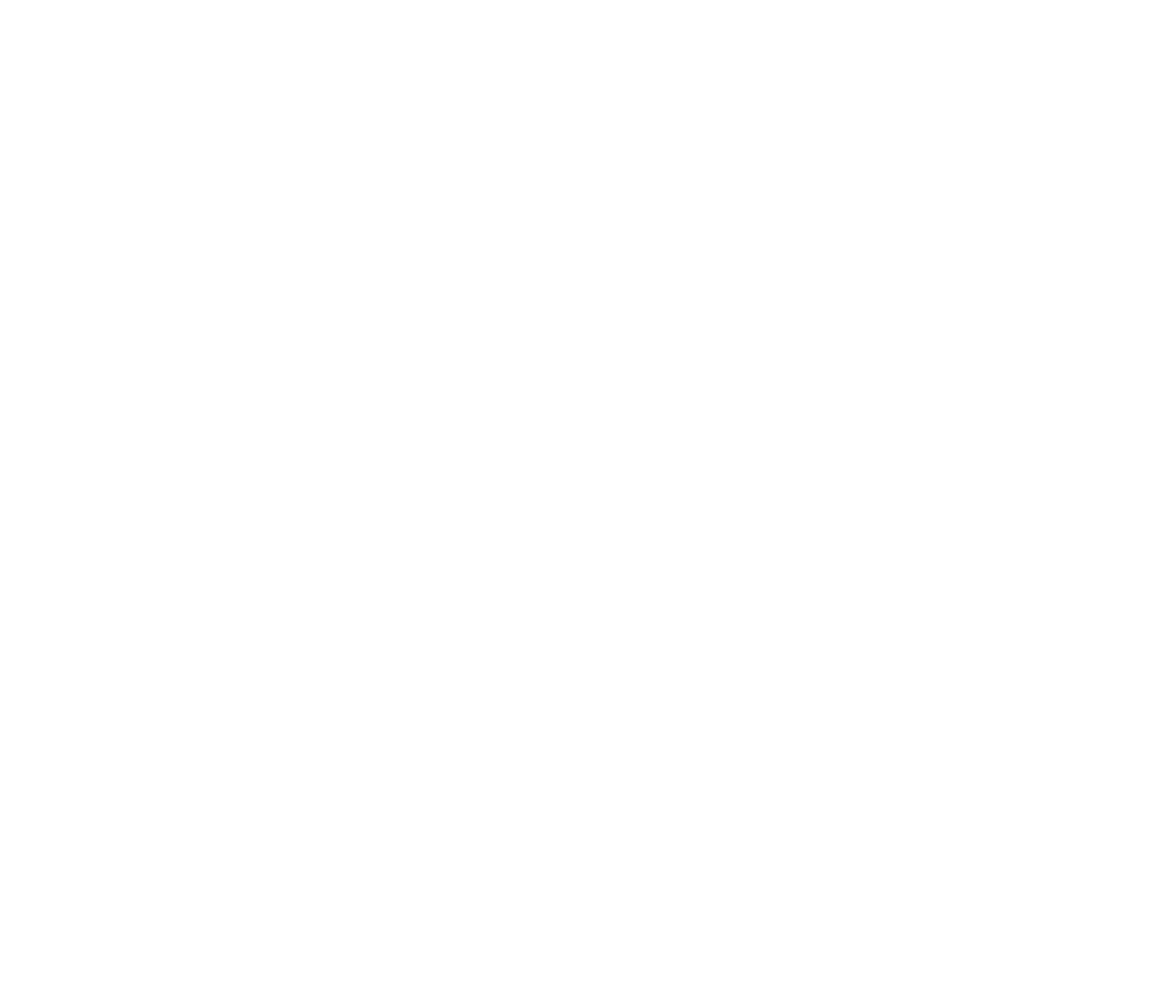
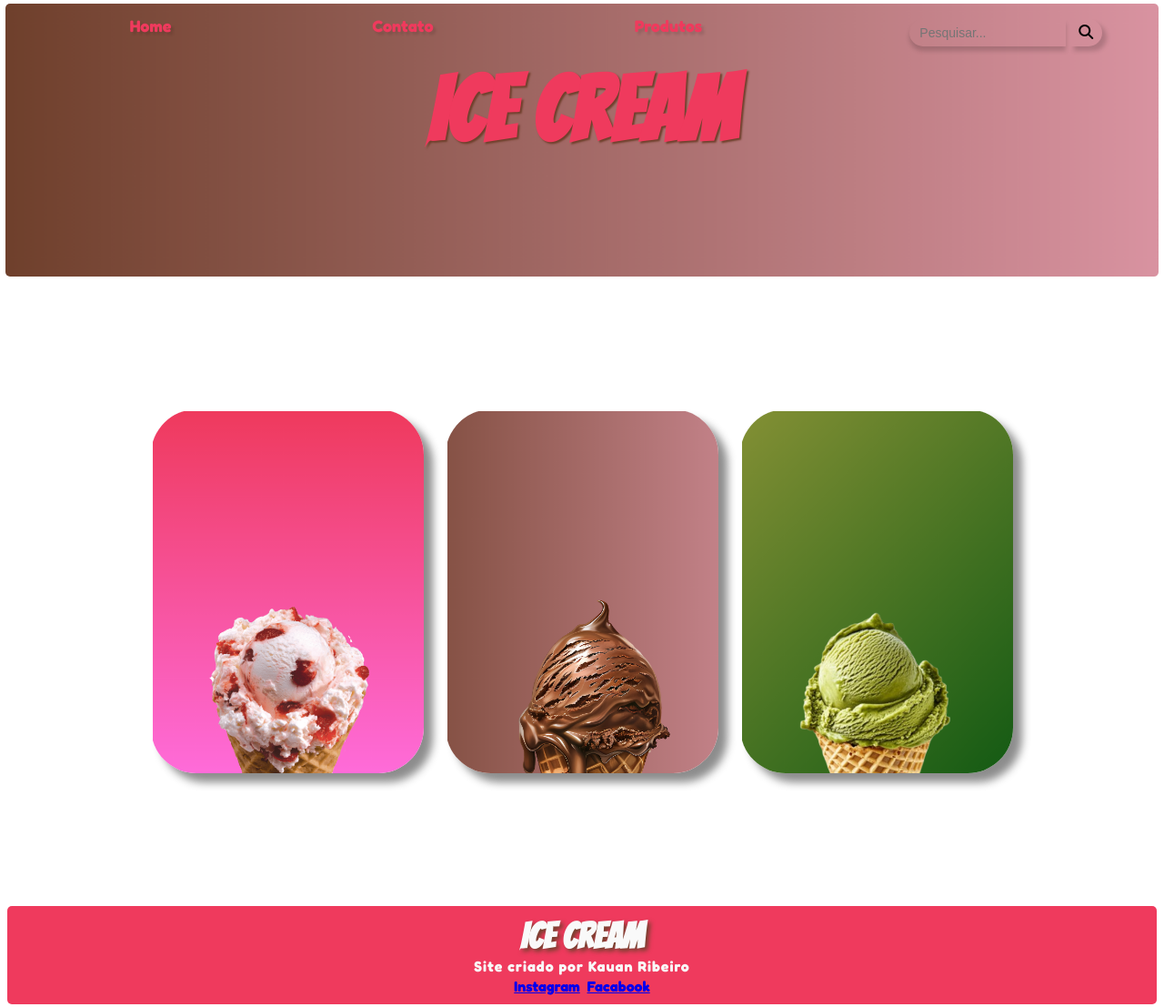
Before and after one commit to Kakauanid/projeto-sorvete, a plain HTML site: page index.html in a window 1280 px wide. Shown: the whole page at 91% size. Before the commit the page ends 800 px from the top, so only its background shows below. Drawn offline with Linux system fonts and the light colour scheme.

Commit message:
finalizando

```diff
--- a/index.html
+++ b/index.html
@@ -4,9 +4,66 @@
     <meta charset="UTF-8">
     <meta name="viewport" content="width=device-width, initial-scale=1.0">
     <link rel="shortcut icon" href="icon/carro.png" type="image/x-icon">
+    <link rel="stylesheet" href="https://cdnjs.cloudflare.com/ajax/libs/font-awesome/6.5.0/css/all.min.css">
+    <link rel="stylesheet" href="style.css">
     <title>Sorvetes</title>
 </head>
 <body>
+    <header class="topo" id="header">
+        <div class="overlay"></div>
+        <div class=conteudo-topo>
+            <h1>Ice Cream</h1>
+            <nav>
+                <a href="#">Home</a>
+                <a href="#">Contato</a>
+                <a href="#">Produtos</a>
+                <form class="barra" action="#" method="get">
+                    <input type="text" placeholder="Pesquisar..." name="q">
+                    <i class="fas fa-search"></i>
+                </form>
+            </nav>
+        </div>
+    </header>
+    <main>
+        <div class="galeria">
+            <div class="item">
+                <img class="img1" src="imagens/1.png" alt="Sorvete 1">
+                <img class="img2" src="imagens/2.png" alt="Sorvete 2">
+            </div>
+            <div class="item">
+                <img class="img1" src="imagens/3.png" alt="Sorvete 1">
+                <img class="img2" src="imagens/4.png" alt="Sorvete 2">
+            </div>
+            <div class="item">
+                <img class="img1" src="imagens/6.png" alt="Sorvete 1">
+                <img class="img2" src="imagens/5.png" alt="Sorvete 2">
+            </div>
+        </div>
+
+        <footer>
+            <h3>Ice Cream</h3>
+            <p>Site criado por Kauan Ribeiro</p>
+            <a href="#">Instagram</a>
+            <a href="#">Facabook</a>
+        </footer>
+    </main>
+    <script>
+        const imagens = [
+            "imagens/morango.png",
+            "imagens/chocolate.png",
+            "imagens/pistache.png"
+        ];
+
+        let index = 0
+        const header = document.getElementById ('header');
+
+        function trocarImagem() {
+            header.style.backgroundImage = `url('${imagens[index]}')`;
+            index = (index + 1) % imagens.length;
+        }
+        trocarImagem();
+        setInterval(trocarImagem, 3000);
+    </script>
 
 </body>
 </html>
--- /dev/null
+++ b/style.css
@@ -0,0 +1,186 @@
+@charset "UTF-8";
+@import url('https://fonts.googleapis.com/css2?family=Fredoka:wght@300..700&display=swap');
+@import url('https://fonts.googleapis.com/css2?family=Bangers&family=Fredoka:wght@300..700&display=swap');
+
+:root {
+    --fonte1: Verdana,Geneva,Tahoma, sans-serif;
+    --fonte2: "Fredoka", sans-serif;
+    --fonte3: "Bangers", system-ui;
+
+    --cor1: #ef3a5d;
+    --cor2: #6f402c;
+    --cor3: #96993a;
+}
+
+* {
+    margin: 2px;
+    border-radius: 5px;
+    padding: 0;
+}
+
+header {
+    position: relative;
+    height: 300px;
+    background-size: cover;
+    background-position: center;
+    transition: background-image 1s ease-in-out;
+    overflow: hidden;
+    justify-content: center;
+    align-items: center;
+}
+
+.barra {
+    display:flex;
+    margin-left: 20px;
+    vertical-align: middle;
+}
+
+.barra input[type="text"] {
+    padding: 6px 10px;
+    border: 1px solid transparent;
+    border-radius: 20px 0 0 20px;
+    font-size: 14px;
+    width: 150px;
+    outline: none;
+    box-shadow: 0px 5px 5px rgba(0, 0, 0, 0.171);
+    background-color: transparent;
+}
+
+.barra i {
+    padding: 6px 10px;
+    border: none;
+    border-radius:0 20px 20px 0;
+    color: black;
+    box-shadow: 5px 5px 5px rgba(0, 0, 0, 0.171);
+    cursor: pointer;
+}
+
+.overlay {
+    position:absolute;
+    top: 0;
+    left: 0;
+    width: 100%;
+    height: 100%;
+    background-color: rgba(0, 0, 0, 0.005);
+    z-index: 1;
+}
+
+.conteudo-topo {
+    position: relative;
+    z-index: 2;
+    color: black;
+    text-align: center;
+    padding: 60px 20px;
+}
+
+.conteudo-topo h1 {
+    font-family: var(--fonte3);
+    font-size: 100px;
+    color: var(--cor1);
+    text-shadow: 2px 2px 2px var(--cor2);
+}
+
+nav {
+    position: fixed;
+    top:0;
+    left: 0;
+    width: 100%;
+    z-index: 10;
+    text-align: center;
+    padding: 15px 30px;
+    display: flex;
+    justify-content: space-around
+}
+
+nav a {
+    text-decoration: none;
+    text-shadow: 3px 3px 3px rgba(0, 0, 0, 0.116);
+    color:var(--cor1);
+    margin: 0 15px;
+    font-weight: bold;
+    font-size: 18px;
+    font-family: var(--fonte2);
+}
+
+nav a:hover {
+    border-radius:10px;
+    padding: 5px;
+    background-color:var(--cor3);
+    color: var(--cor2);
+}
+
+main {
+    display: flex;
+    flex-direction: column;
+    min-height: 100vh;
+}
+
+.galeria {
+    flex: 1;
+    display: flex;
+    justify-content: center;
+    align-items: center;
+    gap: 20px;
+}
+
+.item {
+    position: relative;
+    width: 300px;
+    height: 400px;
+    overflow: hidden;
+    border-radius: 50px;
+    box-shadow: 10px 10px 10px rgba(0, 0, 0, 0.452);
+}
+
+.item img {
+    position: absolute;
+    top: 0;
+    left: 0;
+    width: 100%;
+    height: 100%;
+    object-fit: cover;
+    transition: opacity 0.3s ease;
+}
+
+.item .img1 {
+    opacity: 1;
+    z-index: 1;
+}
+
+.item .img2 {
+    opacity: 0;
+    z-index: 2;
+}
+
+.item:hover .img1 {
+    opacity: 0;
+}
+
+.item:hover .img2 {
+    opacity: 1;
+    cursor: pointer;
+}
+
+.item:hover {
+    transform: scale(1.05);
+    width: 600px;
+}
+
+footer {
+    padding:10px;
+    background-color: var(--cor1);
+    text-align: center;
+    font-family: var(--fonte2);
+    font-weight: bold;
+    color: #f9f9f9;
+}
+
+footer h3 {
+    font-family: var(--fonte3);
+    font-size: 40px;
+    text-shadow: 3px 3px 5px var(--cor2);
+}
+
+footer p {
+    letter-spacing: 1px;
+}
```
Also changed, not shown: imagens/chocolate.png (added), imagens/morango.png (added), imagens/pistache.png (added).
